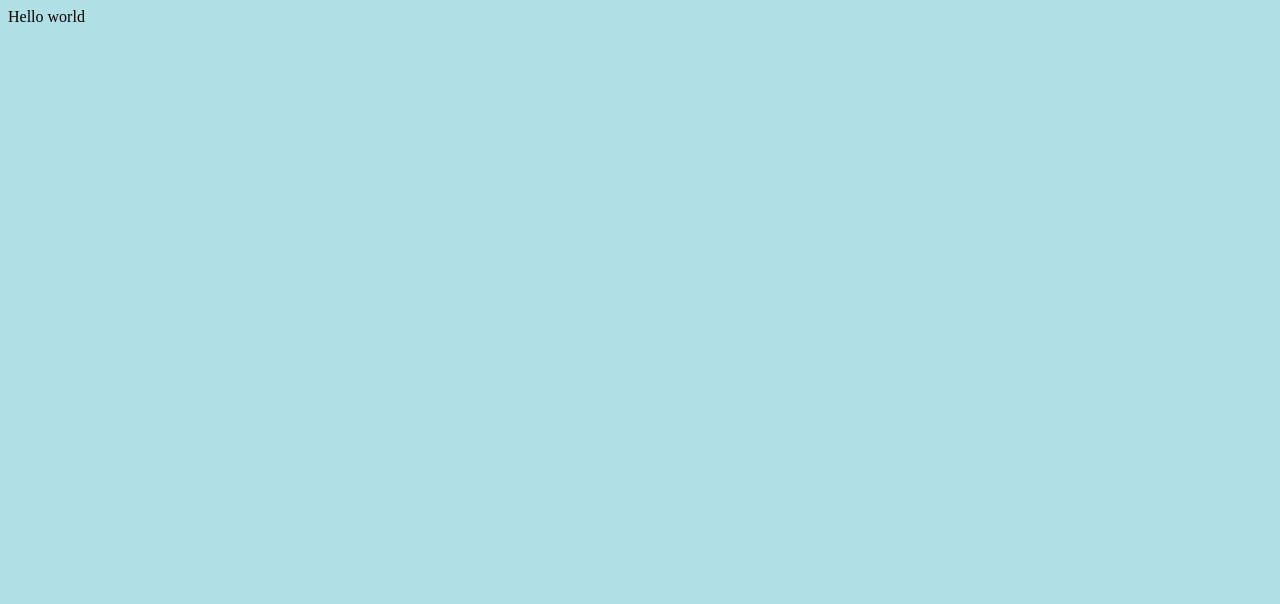
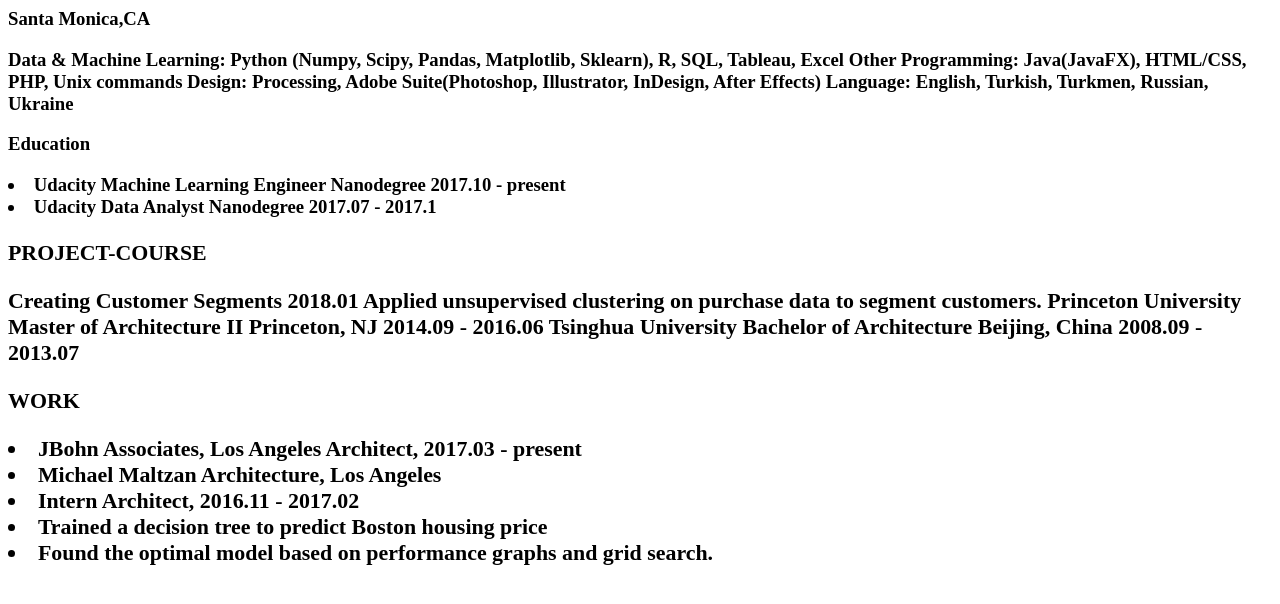
Before and after one commit to aynajan/aynajan.com, a plain HTML site: page index.html in a window 1280 px wide. Drawn offline with Linux system fonts and the light colour scheme.

Commit message:
udate resume only html

```diff
--- a/index.html
+++ b/index.html
@@ -1,7 +1,48 @@
+
+<!DOCUMENT html>
 <html>
-    <head>
-        <link rel="stylesheet" href="styles.css">
-        <title>Document title</title>
-    </head>
-    <body> Hello world </body>
+<head>
+    <title>SKLILS</title>
+        <body>
+<h3>Santa Monica,CA<h3/>
+            <h3>
+
+            <p>Data & Machine Learning: Python (Numpy, Scipy, Pandas, Matplotlib, Sklearn), R, SQL, Tableau, Excel Other Programming:
+        Java(JavaFX), HTML/CSS, PHP, Unix commands
+        Design: Processing, Adobe Suite(Photoshop, Illustrator, InDesign, After Effects)
+        Language: English, Turkish, Turkmen, Russian, Ukraine <p/>
+                <h3/>
+
+
+                                             <h3>Education<h3/>
+                        <h3>
+                        <li>Udacity Machine Learning Engineer Nanodegree  2017.10 - present
+                        <li>Udacity Data Analyst Nanodegree 2017.07 - 2017.1
+                           <h3/>
+
+
+
+                                     <h3>PROJECT-COURSE</h3>
+
+                        <h3>
+                            <p>Creating Customer Segments 2018.01 Applied unsupervised clustering on purchase data to segment customers.
+                        Princeton University Master of Architecture II Princeton, NJ 2014.09 - 2016.06
+                        Tsinghua University Bachelor of Architecture Beijing, China  2008.09 - 2013.07<p/>
+                            <h3/>
+
+                                            <h3>WORK<h3/>
+                    <un>
+                          <li>JBohn Associates, Los Angeles Architect, 2017.03 - present
+                          <li> Michael Maltzan Architecture, Los Angeles
+                          <li>Intern Architect, 2016.11 - 2017.02
+                          <li>Trained a decision tree to predict Boston housing price
+                          <li>Found the optimal model based on performance graphs and grid search.
+
+                    <un/>
+
+
+
+        </body>
+
+</head>
 </html>
--- a/styles.css
+++ b/styles.css
@@ -1 +1,6 @@
 body {background-color: powderblue;}
+a{backgroud-color; pink;
+ color pink
+ font-family: Arial, Helvetica, sans-serif:
+
+}
```
